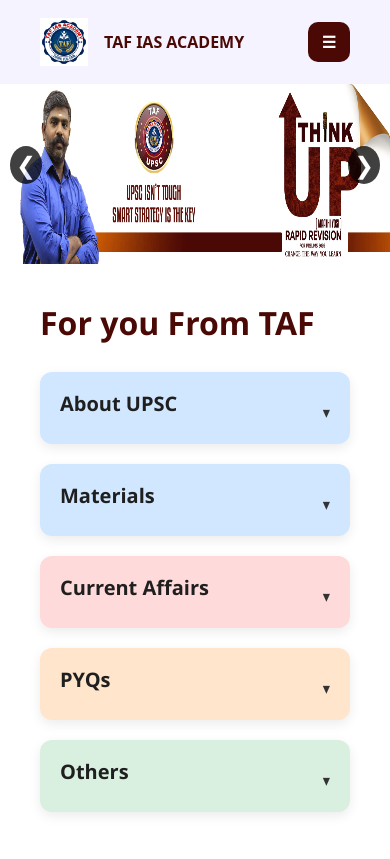
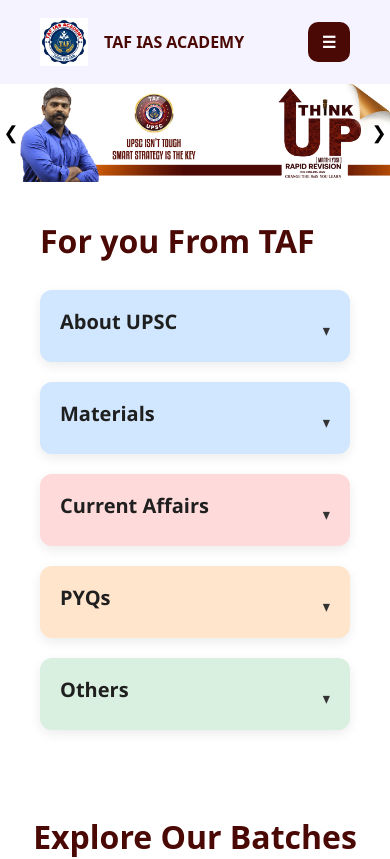
Before and after one commit to Navin-15/TAFUPSC, a React (Vite) app in the folder client/: page / in a window 390 px wide. Shown: the top 859 px of the page. Built offline with nearby package versions, Linux system fonts and the light colour scheme.

Commit message:
completed responsive screen carosel image

```diff
--- a/client/src/Slider/Slider.css
+++ b/client/src/Slider/Slider.css
@@ -1,18 +1,15 @@
-
 .slider-container {
   position: relative;
   width: 100%;
-  /* max-width: 700px;    */
-  margin: auto;
   overflow: hidden;
 }
 
-/* Scroll area */
+/* Slider track */
 .image-slider {
   display: flex;
   overflow-x: scroll;
+  scroll-snap-type: x mandatory;
   scroll-behavior: smooth;
-  scroll-snap-type: x mandatory;
   width: 100%;
 }
 
@@ -20,40 +17,37 @@
   display: none;
 }
 
-/* Each item takes full container width */
+/* 🔥 THIS FIXES EVERYTHING */
 .slide-item {
-  min-width: 100%;        /* SHOW ONLY ONE IMAGE */
-  height: 350px;          /* Adjust height */
+  min-width: 100%;
+  aspect-ratio: 16 / 0;   /* 👈 NO STRETCH EVER */
   scroll-snap-align: center;
   position: relative;
+  overflow: hidden;
 }
 
+/* Image always fits */
 .slide-item img {
   width: 100%;
   height: 100%;
-  /* object-fit: cover; */
-  /* border-radius: 12px; */
+  object-fit: cover;
+  display: block;
 }
 
 /* Buttons */
 .slider-btn {
   position: absolute;
-  top: 45%;
+  top: 50%;
   transform: translateY(-50%);
-  background: black;
+  background: rgba(0,0,0,0.7);
   color: white;
   border: none;
-  /* padding: 10px 15px; */
-  font-size: 24px;
+  width: 40px;
+  height: 40px;
+  font-size: 22px;
   border-radius: 50%;
   cursor: pointer;
-  opacity: 0.75;
-  transition: 0.3s ease-in-out;
   z-index: 10;
-}
-
-.slider-btn:hover {
-  opacity: 1;
 }
 
 .slider-btn.left {
@@ -63,3 +57,30 @@
 .slider-btn.right {
   right: 10px;
 }
+
+/* Mobile polish */
+@media (max-width: 425px) {
+  .slide-item {
+    aspect-ratio: 12 / 3;
+  }
+
+  .slider-btn {
+    width: 32px;
+    height: 32px;
+    font-size: 18px;
+    background: none;
+    color: black;
+  }
+
+  .slider-btn.left {
+  background: none;
+  color: black;
+  left: -5px;
+}
+
+.slider-btn.right {
+  background: none;
+  color: black;
+  right: -5px;
+}
+}
--- a/client/src/Slider/Slider.jsx
+++ b/client/src/Slider/Slider.jsx
@@ -122,6 +122,110 @@
 
 // export default Slider;
 
+// import React, { useRef, useState, useEffect } from "react";
+// import "./Slider.css";
+
+// const images = [
+//   "/carosel-img-1.jpg",
+//   "/carosel-img-2.jpg",
+// ];
+
+// const Slider = () => {
+//   const sliderRef = useRef(null);
+//   const containerRef = useRef(null);
+
+//   const [index, setIndex] = useState(0);
+//   const [slideWidth, setSlideWidth] = useState(0);
+//   const [slideHeight, setSlideHeight] = useState(350);
+
+//   // Dynamically adjust width + height on all screen sizes
+//   const updateSizes = () => {
+//     if (containerRef.current) {
+//       const width = containerRef.current.offsetWidth;
+
+//       // Responsive height logic
+//       let height = 350; // default
+
+//       if (width <= 480) height = 180;       // mobile
+//       else if (width <= 768) height = 250;  // small tablets
+//       else if (width <= 1024) height = 300; // big tablets / small laptop
+//       else height = 350;                    // desktop
+
+//       setSlideWidth(width);
+//       setSlideHeight(height);
+//     }
+//   };
+
+//   useEffect(() => {
+//     updateSizes();
+//     window.addEventListener("resize", updateSizes);
+//     return () => window.removeEventListener("resize", updateSizes);
+//   }, []);
+
+//   const goToIndex = (i) => {
+//     sliderRef.current.scrollTo({
+//       left: slideWidth * i,
+//       behavior: "smooth",
+//     });
+//   };
+
+//   const scrollRight = () => {
+//     const nextIndex = (index + 1) % images.length;
+//     setIndex(nextIndex);
+//     goToIndex(nextIndex);
+//   };
+
+//   const scrollLeft = () => {
+//     const prevIndex = (index - 1 + images.length) % images.length;
+//     setIndex(prevIndex);
+//     goToIndex(prevIndex);
+//   };
+
+//   // Track manual scroll
+//   useEffect(() => {
+//     const slider = sliderRef.current;
+
+//     const handleScroll = () => {
+//       const newIndex = Math.round(slider.scrollLeft / slideWidth);
+//       setIndex(newIndex);
+//     };
+
+//     slider.addEventListener("scroll", handleScroll);
+//     return () => slider.removeEventListener("scroll", handleScroll);
+//   }, [slideWidth]);
+
+//   return (
+//     <div className="slider-container" ref={containerRef}>
+//       <button className="slider-btn left" onClick={scrollLeft}>❮</button>
+
+//       <div className="image-slider" ref={sliderRef}>
+//         {images.map((src, i) => (
+//           <div
+//             className="slide-item"
+//             key={i}
+//             style={{
+//               minWidth: `${slideWidth}px`,
+//               height: `${slideHeight}px`
+//             }}
+//           >
+//             <img
+//               src={src}
+//               alt={`Slide ${i}`}
+//               style={{ height: `${slideHeight}px` }}
+//             />
+//           </div>
+//         ))}
+//       </div>
+
+//       <button className="slider-btn right" onClick={scrollRight}>❯</button>
+//     </div>
+//   );
+// };
+
+// export default Slider;
+
+// corrected code of slider image in responsive screen
+
 import React, { useRef, useState, useEffect } from "react";
 import "./Slider.css";
 
@@ -136,30 +240,17 @@
 
   const [index, setIndex] = useState(0);
   const [slideWidth, setSlideWidth] = useState(0);
-  const [slideHeight, setSlideHeight] = useState(350);
 
-  // Dynamically adjust width + height on all screen sizes
-  const updateSizes = () => {
+  const updateWidth = () => {
     if (containerRef.current) {
-      const width = containerRef.current.offsetWidth;
-
-      // Responsive height logic
-      let height = 350; // default
-
-      if (width <= 480) height = 180;       // mobile
-      else if (width <= 768) height = 250;  // small tablets
-      else if (width <= 1024) height = 300; // big tablets / small laptop
-      else height = 350;                    // desktop
-
-      setSlideWidth(width);
-      setSlideHeight(height);
+      setSlideWidth(containerRef.current.offsetWidth);
     }
   };
 
   useEffect(() => {
-    updateSizes();
-    window.addEventListener("resize", updateSizes);
-    return () => window.removeEventListener("resize", updateSizes);
+    updateWidth();
+    window.addEventListener("resize", updateWidth);
+    return () => window.removeEventListener("resize", updateWidth);
   }, []);
 
   const goToIndex = (i) => {
@@ -170,28 +261,28 @@
   };
 
   const scrollRight = () => {
-    const nextIndex = (index + 1) % images.length;
-    setIndex(nextIndex);
-    goToIndex(nextIndex);
+    const next = (index + 1) % images.length;
+    setIndex(next);
+    goToIndex(next);
   };
 
   const scrollLeft = () => {
-    const prevIndex = (index - 1 + images.length) % images.length;
-    setIndex(prevIndex);
-    goToIndex(prevIndex);
+    const prev = (index - 1 + images.length) % images.length;
+    setIndex(prev);
+    goToIndex(prev);
   };
 
-  // Track manual scroll
   useEffect(() => {
     const slider = sliderRef.current;
+    if (!slider) return;
 
-    const handleScroll = () => {
+    const onScroll = () => {
       const newIndex = Math.round(slider.scrollLeft / slideWidth);
       setIndex(newIndex);
     };
 
-    slider.addEventListener("scroll", handleScroll);
-    return () => slider.removeEventListener("scroll", handleScroll);
+    slider.addEventListener("scroll", onScroll);
+    return () => slider.removeEventListener("scroll", onScroll);
   }, [slideWidth]);
 
   return (
@@ -203,16 +294,9 @@
           <div
             className="slide-item"
             key={i}
-            style={{
-              minWidth: `${slideWidth}px`,
-              height: `${slideHeight}px`
-            }}
+            style={{ minWidth: `${slideWidth}px` }}
           >
-            <img
-              src={src}
-              alt={`Slide ${i}`}
-              style={{ height: `${slideHeight}px` }}
-            />
+            <img src={src} alt={`Slide ${i}`} />
           </div>
         ))}
       </div>
```
